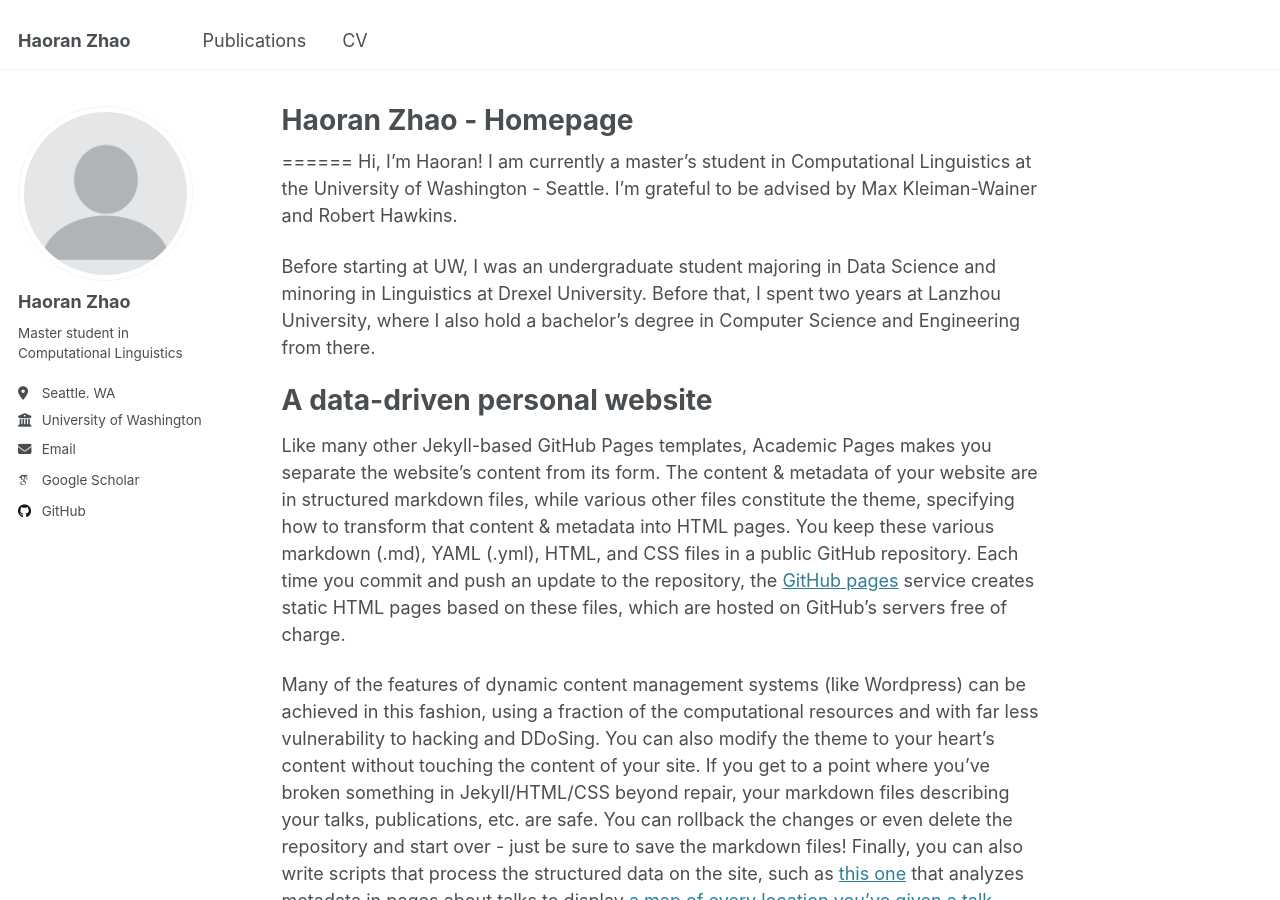
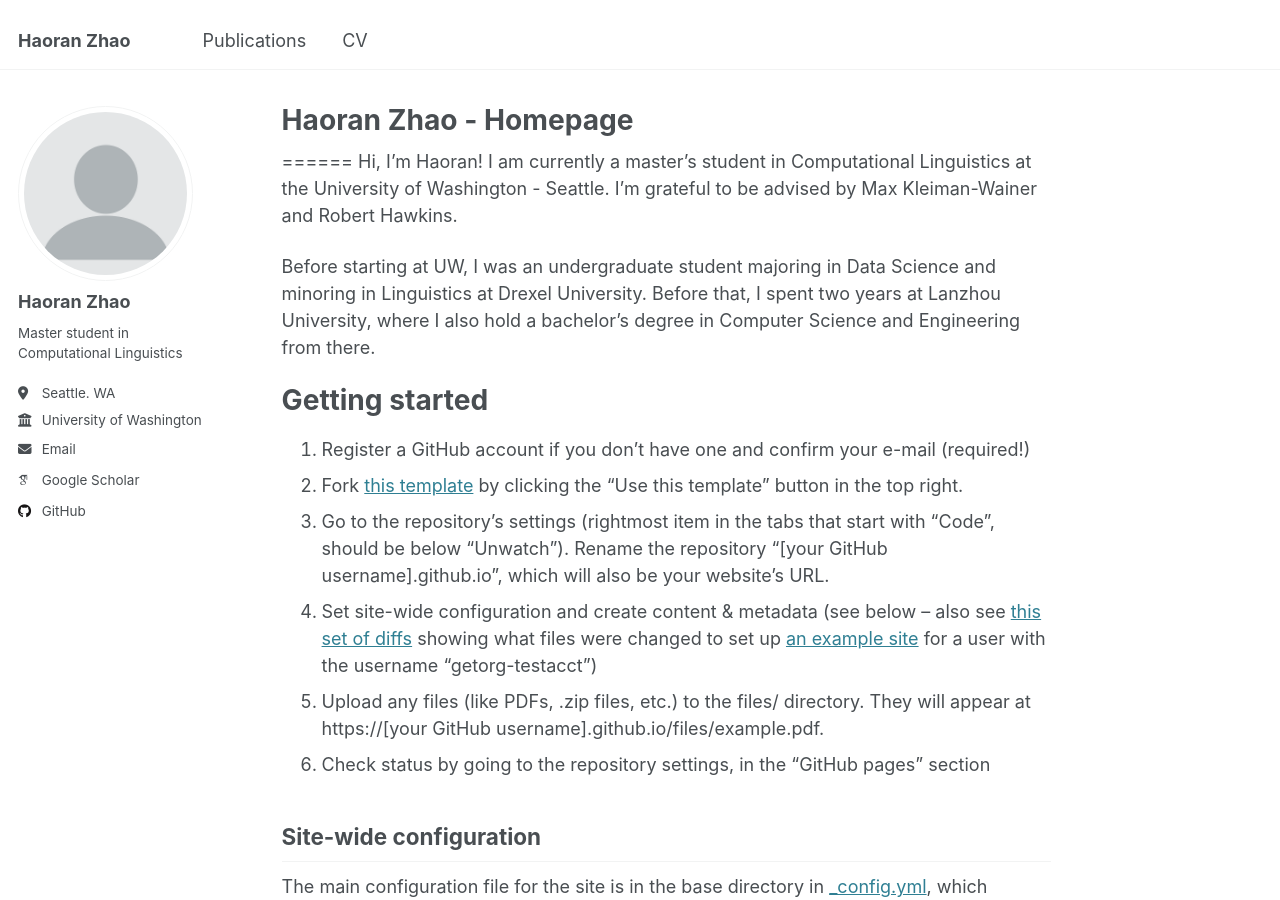
Before and after one commit to hrjzhao/hrjzhao.github.io, a Jekyll site: the page built from _pages/about.md, in a window 1280 px wide and 900 px high. Built offline with Jekyll 4.4.1, drawn with Linux system fonts in a browser that asks for light colours; some web fonts are replaced; some of the changed text lies outside the part shown.

Commit message:
Update about.md

```diff
--- a/_pages/about.md
+++ b/_pages/about.md
@@ -9,15 +9,7 @@
 ======
 Hi, I'm Haoran! I am currently a master's student in Computational Linguistics at the University of Washington - Seattle. I'm grateful to be advised by Max Kleiman-Wainer and Robert Hawkins.
 
-
-
 Before starting at UW, I was an undergraduate student majoring in Data Science and minoring in Linguistics at Drexel University. Before that, I spent two years at Lanzhou University, where I also hold a bachelor's degree in Computer Science and Engineering from there.
-
-A data-driven personal website
-======
-Like many other Jekyll-based GitHub Pages templates, Academic Pages makes you separate the website's content from its form. The content & metadata of your website are in structured markdown files, while various other files constitute the theme, specifying how to transform that content & metadata into HTML pages. You keep these various markdown (.md), YAML (.yml), HTML, and CSS files in a public GitHub repository. Each time you commit and push an update to the repository, the [GitHub pages](https://pages.github.com/) service creates static HTML pages based on these files, which are hosted on GitHub's servers free of charge.
-
-Many of the features of dynamic content management systems (like Wordpress) can be achieved in this fashion, using a fraction of the computational resources and with far less vulnerability to hacking and DDoSing. You can also modify the theme to your heart's content without touching the content of your site. If you get to a point where you've broken something in Jekyll/HTML/CSS beyond repair, your markdown files describing your talks, publications, etc. are safe. You can rollback the changes or even delete the repository and start over - just be sure to save the markdown files! Finally, you can also write scripts that process the structured data on the site, such as [this one](https://github.com/academicpages/academicpages.github.io/blob/master/talkmap.ipynb) that analyzes metadata in pages about talks to display [a map of every location you've given a talk](https://academicpages.github.io/talkmap.html).
 
 Getting started
 ======
```
